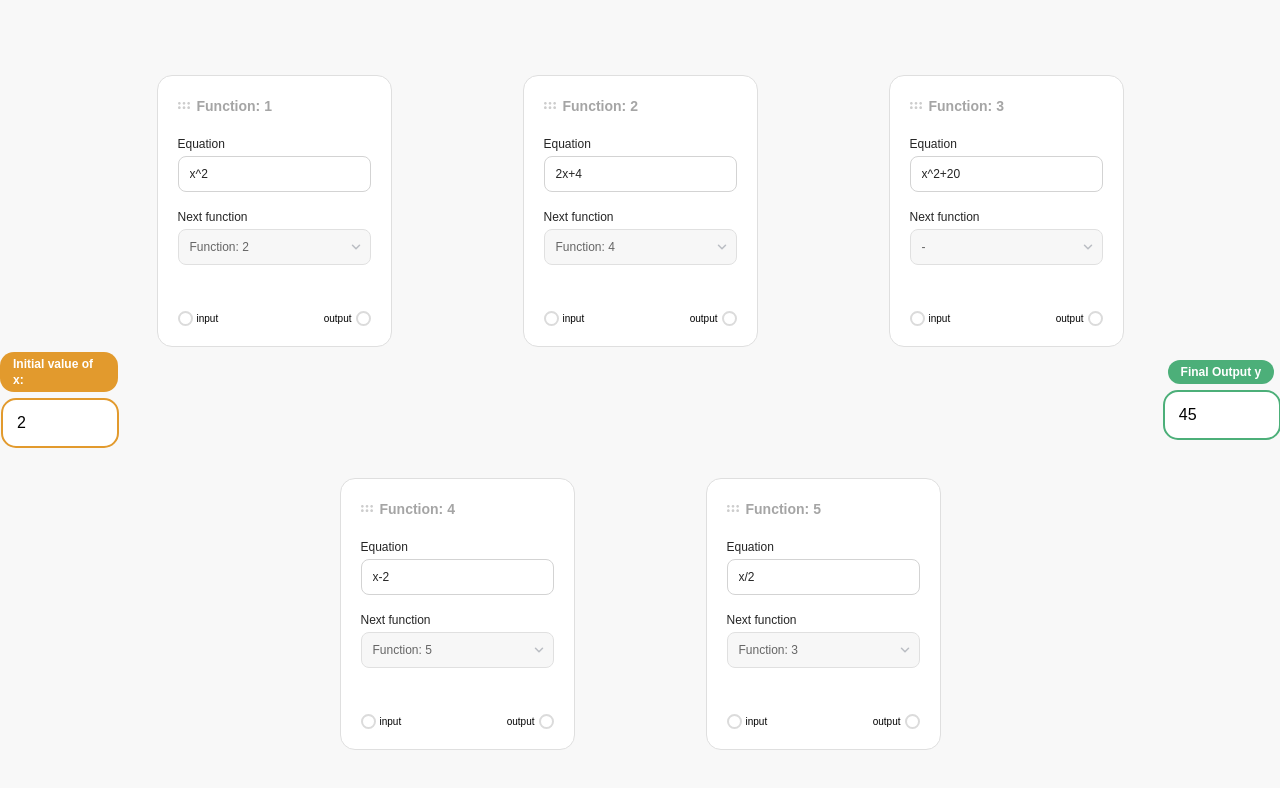
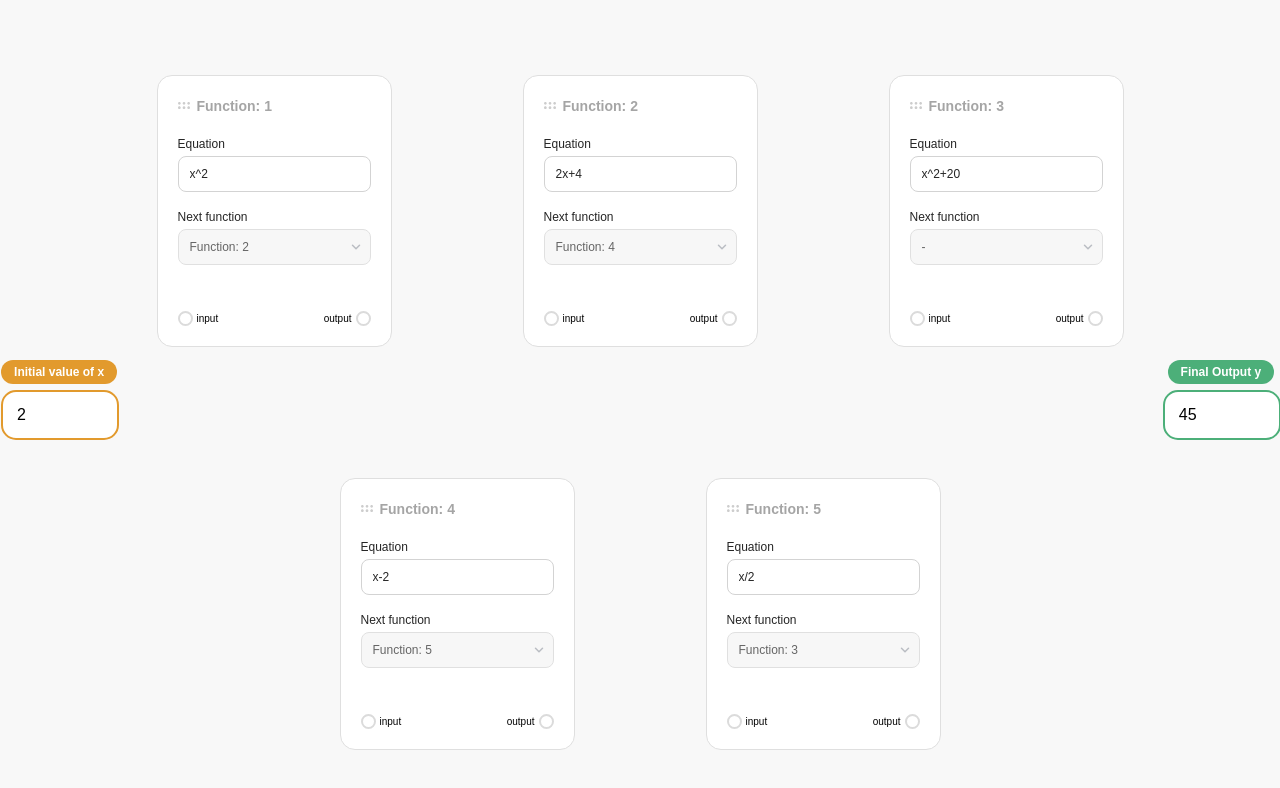
Before and after one commit to awadhesh31st/chained-math-solver, a Next.js app: page / in a window 1280 px wide. Shown: the top 788 px of the page. Built offline with nearby package versions, Linux system fonts and the light colour scheme.

Commit message:
Updated input and output label

```diff
--- a/app/page.tsx
+++ b/app/page.tsx
@@ -80,7 +80,7 @@ const App: React.FC = () => {
     <div className="flex items-center justify-center h-screen">
       <div className="md:container flex justify-center items-center">
         <InputOut
-          lable="Initial value of x:"
+          lable="Initial value of x"
           value={initialInput}
           onChange={handleInputChange}
           type="input"
```
